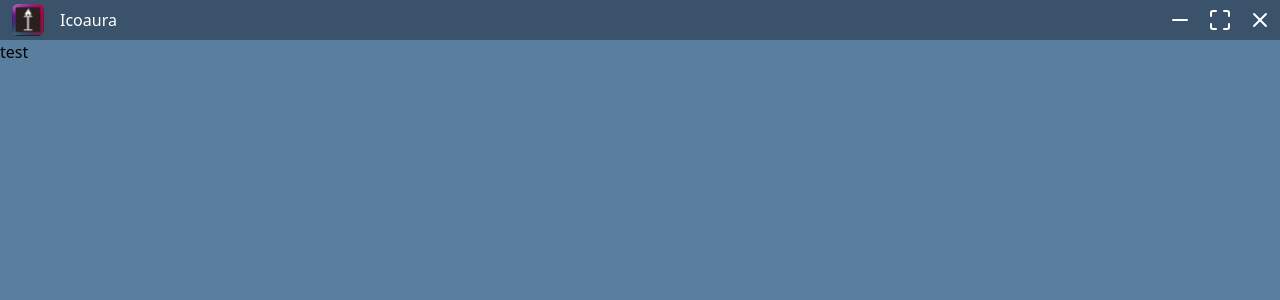
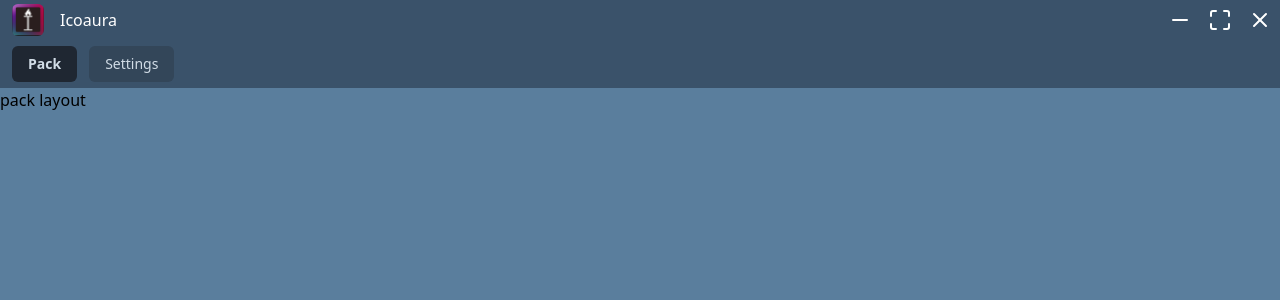
Before and after one commit to yagizerdem/Icoaura, a React app in the folder Frontend/: page /pack in a window 1280 px wide. Shown: the top 300 px of the page. Built offline with nearby package versions, Linux system fonts and the light colour scheme; the HTML template or start-up script is replaced by a standard one.

Commit message:
update pack nav bar

```diff
--- a/Frontend/package.json
+++ b/Frontend/package.json
@@ -11,10 +11,12 @@
   },
   "dependencies": {
     "@tailwindcss/vite": "^4.1.16",
+    "clsx": "^2.1.1",
     "lucide-react": "^0.548.0",
     "react": "^19.1.1",
     "react-dom": "^19.1.1",
     "react-router": "^7.9.4",
+    "tailwind-merge": "^3.3.1",
     "tailwindcss": "^4.1.16"
   },
   "devDependencies": {
--- /dev/null
+++ b/Frontend/src/Components/DefaultLayout/DefaultNavBar.tsx
@@ -0,0 +1,44 @@
+import { useLocation, useNavigate } from "react-router";
+import { ModernButton } from "../../Ui/ModernButton";
+import { cn } from "../../util/twUtil";
+
+function DefaultNavBar() {
+  const location = useLocation();
+  const navigate = useNavigate();
+  console.log(location.pathname);
+
+  function navigateToPack() {
+    navigate("/pack");
+  }
+
+  function navigateToSettings() {
+    navigate("/settings");
+  }
+
+  return (
+    <div className="w-full h-12 bg-(--clr-surface-700)  flex items-center flex-row px-3 gap-3">
+      <ModernButton
+        text="Pack"
+        type="ghost"
+        className={cn(
+          "cursor-pointer transition-colors duration-300 hover:bg-(--clr-surface-700) bg-(--clr-surface-800) border-none",
+          location.pathname.startsWith("/pack") &&
+            "font-bold bg-(--clr-surface-950) "
+        )}
+        onMouseUp={navigateToPack}
+      />
+      <ModernButton
+        text="Settings"
+        type="ghost"
+        className={cn(
+          "cursor-pointer transition-colors duration-300  hover:bg-(--clr-surface-700) bg-(--clr-surface-800) border-none",
+          location.pathname.startsWith("/settings") &&
+            "font-bold bg-(--clr-surface-950) "
+        )}
+        onMouseUp={navigateToSettings}
+      />
+    </div>
+  );
+}
+
+export { DefaultNavBar };
--- a/Frontend/src/Layout/DefaultLayout.tsx
+++ b/Frontend/src/Layout/DefaultLayout.tsx
@@ -1,10 +1,12 @@
 import { Outlet } from "react-router";
 import { TitleBar } from "../Components/DefaultLayout/TitleBar";
+import { DefaultNavBar } from "../Components/DefaultLayout/DefaultNavBar";
 
 function DefaultLayout() {
   return (
     <div className="w-screen h-screen bg-(--clr-surface-500) ">
       <TitleBar />
+      <DefaultNavBar />
       <Outlet />
     </div>
   );
--- a/Frontend/src/Layout/PackLayout.tsx
+++ b/Frontend/src/Layout/PackLayout.tsx
@@ -1,5 +1,5 @@
 function PackLayout() {
-  return <div>test</div>;
+  return <div>pack layout</div>;
 }
 
 export { PackLayout };
--- /dev/null
+++ b/Frontend/src/Ui/ModernButton.tsx
@@ -0,0 +1,81 @@
+import React from "react";
+import { cn } from "../util/twUtil";
+
+type ModernButtonType = "info" | "danger" | "success" | "warning" | "ghost";
+
+interface ModernButtonProps {
+  text: string;
+  className?: string;
+  type?: ModernButtonType;
+  onMouseDown?: () => void;
+  onMouseUp?: () => void;
+  onClick?: () => void;
+  disabled?: boolean;
+}
+
+/**
+ * ModernButton — Tailwind-polished, theme-variable driven button
+ *  - uses consistent opacity, hover, and active states
+ *  - integrates seamlessly with .dark-default color variables
+ */
+function ModernButton({
+  type = "info",
+  text,
+  onMouseDown,
+  onMouseUp,
+  onClick,
+  disabled = false,
+  className,
+}: ModernButtonProps) {
+  const baseStyle = `
+    px-4 py-2 rounded-md text-sm font-medium select-none
+    transition-all duration-150 ease-out
+    active:scale-[.97]
+    focus:outline-none focus-visible:ring-2 focus-visible:ring-offset-2
+    disabled:opacity-60 disabled:cursor-not-allowed
+  `;
+
+  const typeStyles: Record<ModernButtonType, string> = {
+    info: `
+      bg-[var(--clr-info-20)] text-white
+      hover:bg-[var(--clr-info-10)] active:bg-[var(--clr-info-0)]
+      focus-visible:ring-[var(--clr-info-0)]
+    `,
+    success: `
+      bg-[var(--clr-success-20)] text-white
+      hover:bg-[var(--clr-success-10)] active:bg-[var(--clr-success-0)]
+      focus-visible:ring-[var(--clr-success-0)]
+    `,
+    warning: `
+      bg-[var(--clr-warning-20)] text-white
+      hover:bg-[var(--clr-warning-10)] active:bg-[var(--clr-warning-0)]
+      focus-visible:ring-[var(--clr-warning-0)]
+    `,
+    danger: `
+      bg-[var(--clr-danger-20)] text-white
+      hover:bg-[var(--clr-danger-10)] active:bg-[var(--clr-danger-0)]
+      focus-visible:ring-[var(--clr-danger-0)]
+    `,
+    ghost: `
+      bg-transparent text-[var(--clr-text-secondary)]
+      border border-[var(--clr-surface-600)]
+      hover:bg-[var(--clr-surface-700)]
+      active:bg-[var(--clr-surface-800)]
+      focus-visible:ring-[var(--clr-surface-400)]
+    `,
+  };
+
+  return (
+    <button
+      onMouseDown={onMouseDown}
+      onMouseUp={onMouseUp}
+      onClick={onClick}
+      disabled={disabled}
+      className={cn(baseStyle, typeStyles[type], className)}
+    >
+      {text}
+    </button>
+  );
+}
+
+export { ModernButton };
--- a/Frontend/src/routs.tsx
+++ b/Frontend/src/routs.tsx
@@ -9,6 +9,10 @@ const router = createBrowserRouter([
     path: "/",
     element: <DefaultLayout />,
     children: [
+      {
+        path: "/",
+        element: <Navigate to="/pack" replace />,
+      },
       {
         path: "/settings",
         element: <SettingsPage />,
--- /dev/null
+++ b/Frontend/src/util/twUtil.ts
@@ -0,0 +1,7 @@
+import { type ClassValue } from "clsx";
+import clsx from "clsx";
+import { twMerge } from "tailwind-merge";
+
+export function cn(...inputs: ClassValue[]) {
+  return twMerge(clsx(inputs));
+}
```
Also changed, not shown: 1 other file (tests, documents, lock files or other folders).
